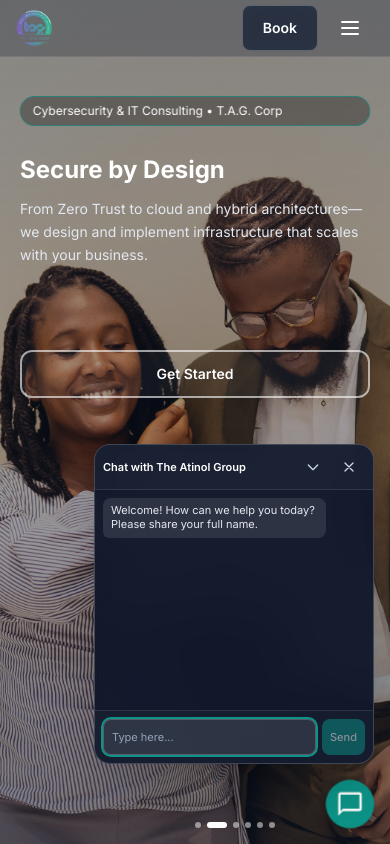
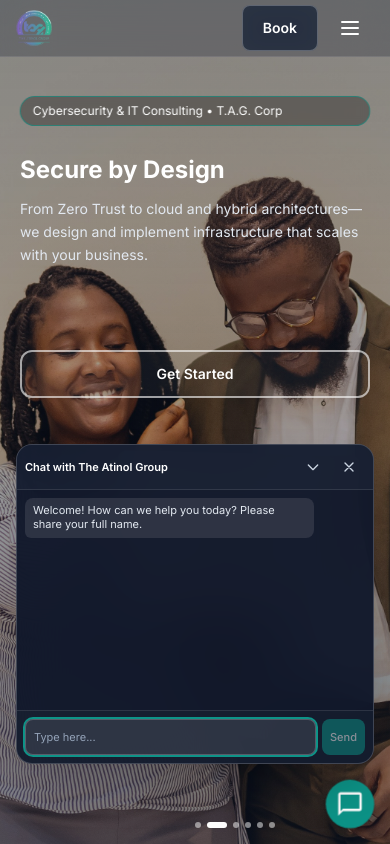
Before and after one commit to Bizrack/Atinol-group, a Next.js app: page / in a window 390 px wide. Both pictures are taken after a click on the button 350 px from the left and 804 px from the top of the page. Shown: the top 844 px of the page. Built offline with nearby package versions, Linux system fonts and the light colour scheme.

Commit message:
update chat box on mobile

```diff
--- a/src/components/chat/ChatWidget.tsx
+++ b/src/components/chat/ChatWidget.tsx
@@ -237,7 +237,7 @@
       {/* Chat box - compact floating on mobile, larger on desktop */}
       {open && (
         <div
-          className={`fixed z-[100] bottom-[calc(5rem+env(safe-area-inset-bottom,0px))] right-[max(1rem,env(safe-area-inset-right,0px))] w-[min(280px,calc(100vw-1.5rem))] max-w-[calc(100vw-1.5rem)] h-[min(320px,55dvh)] sm:w-[28rem] sm:max-w-[28rem] sm:h-[460px] rounded-2xl border border-white/20 bg-slate-900/95 backdrop-blur-xl shadow-2xl flex flex-col overflow-hidden touch-manipulation text-[11px] sm:text-[13px] [&_input]:text-[11px] sm:[&_input]:text-[13px] [&_button]:text-[11px] sm:[&_button]:text-[13px] [&_p]:text-[11px] sm:[&_p]:text-[13px] [&_span]:text-[11px] sm:[&_span]:text-[13px] ${
+          className={`fixed z-[100] bottom-[calc(5rem+env(safe-area-inset-bottom,0px))] left-4 right-4 sm:left-auto sm:right-6 sm:w-[28rem] sm:max-w-[28rem] w-auto h-[min(320px,55dvh)] sm:h-[460px] rounded-2xl border border-white/20 bg-slate-900/95 backdrop-blur-xl shadow-2xl flex flex-col overflow-hidden touch-manipulation text-[11px] sm:text-[13px] [&_input]:text-[11px] sm:[&_input]:text-[13px] [&_button]:text-[11px] sm:[&_button]:text-[13px] [&_p]:text-[11px] sm:[&_p]:text-[13px] [&_span]:text-[11px] sm:[&_span]:text-[13px] ${
             minimized ? "h-12 opacity-90" : ""
           }`}
         >
```
